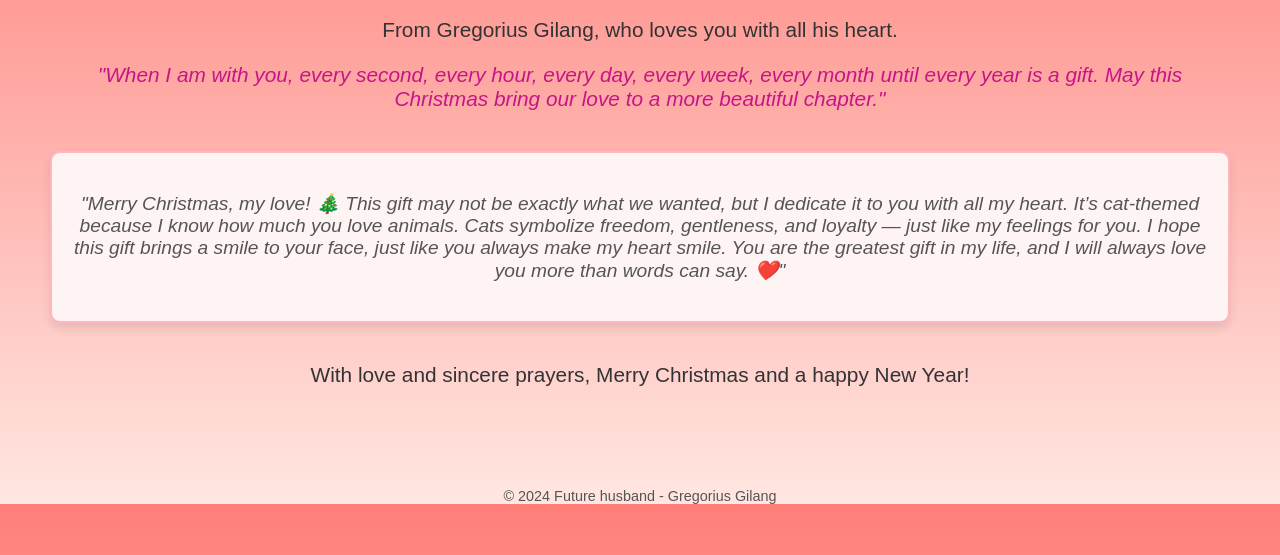
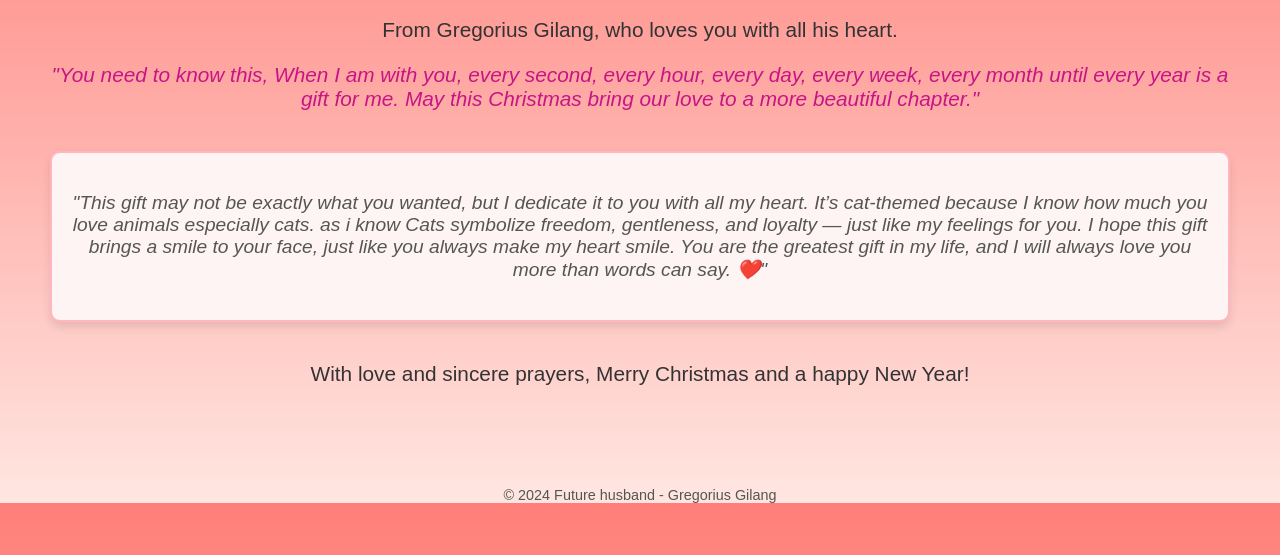
Before and after one commit to GregoriusG13/natal-untuk-kamu, a plain HTML site: page index.html in a window 1280 px wide. Shown: the part 203-758 px from the top of the page. Drawn offline with Linux system fonts and the light colour scheme.

Commit message:
index.html

```diff
--- a/index.html
+++ b/index.html
@@ -64,10 +64,10 @@
         </div>
         <h1>Merry Christmas My Love, Theresia Ade Junitasari!</h1>
         <p>From Gregorius Gilang, who loves you with all his heart.</p>
-        <p class="romantic">"When I am with you, every second, every hour, every day, every week, every month until every year is a gift. May this Christmas bring our love to a more beautiful chapter."</p>
+        <p class="romantic">"You need to know this, When I am with you, every second, every hour, every day, every week, every month until every year is a gift for me. May this Christmas bring our love to a more beautiful chapter."</p>
 
         <div class="quotes">
-            <p>"Merry Christmas, my love! 🎄 This gift may not be exactly what we wanted, but I dedicate it to you with all my heart. It’s cat-themed because I know how much you love animals. Cats symbolize freedom, gentleness, and loyalty — just like my feelings for you.
+            <p>"This gift may not be exactly what you wanted, but I dedicate it to you with all my heart. It’s cat-themed because I know how much you love animals especially cats. as i know Cats symbolize freedom, gentleness, and loyalty — just like my feelings for you.
 
 I hope this gift brings a smile to your face, just like you always make my heart smile. You are the greatest gift in my life, and I will always love you more than words can say. ❤️"</p>
         </div>
```
